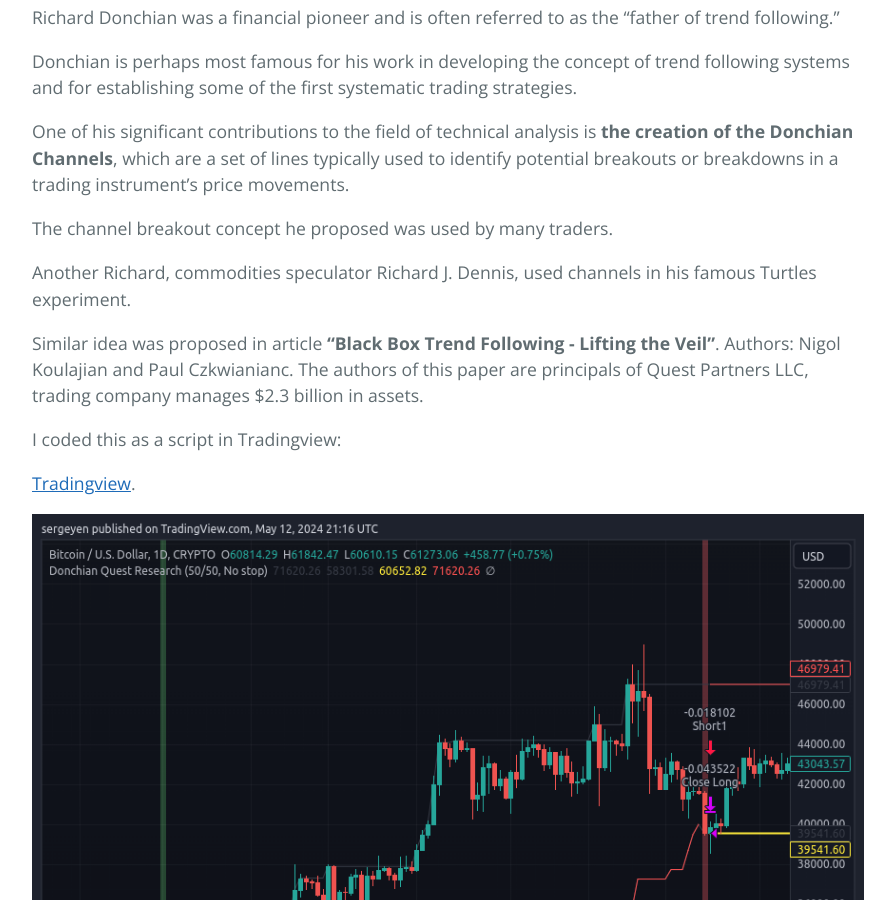
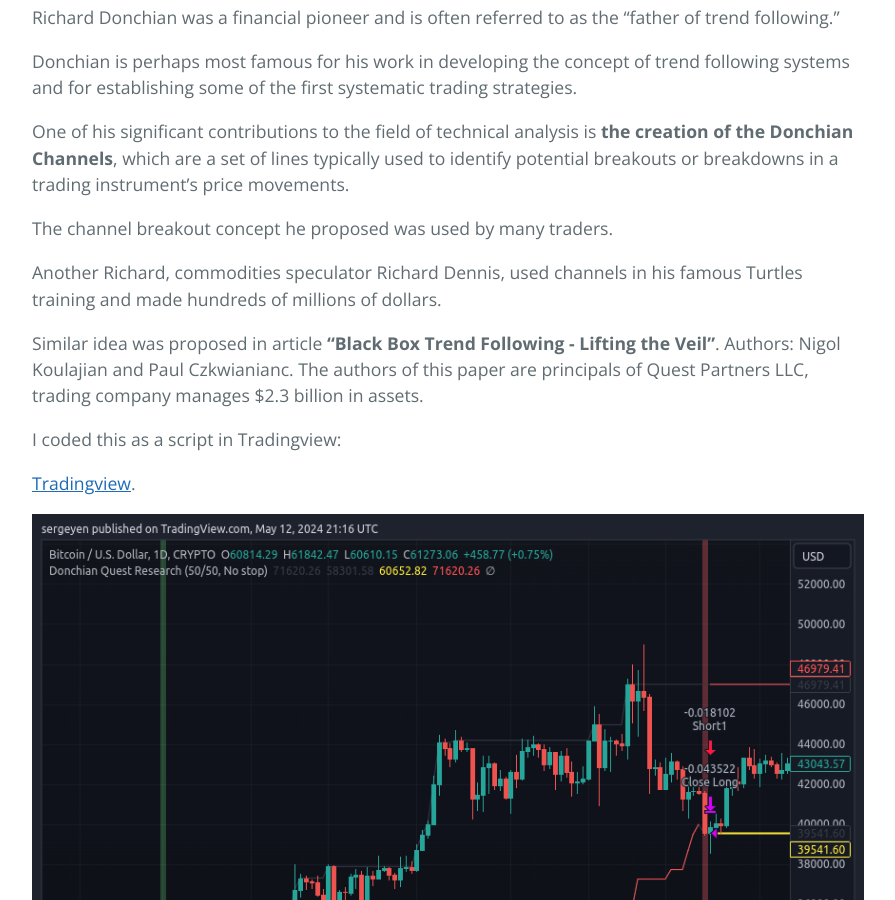
Before and after one commit to sergeyen7/sergeyen7.github.io, a Jekyll site: the page built from index.md, in a window 1280 px wide and 900 px high, scrolled down 1613 px. Shown: the whole window, without its empty margins (192-1087 px from the left). Built offline with Jekyll 4.4.1, drawn with Linux system fonts in a browser that asks for light colours; nearby versions of some CDN libraries.

Commit message:
Update index.md

```diff
--- a/index.md
+++ b/index.md
@@ -57,7 +57,7 @@ One of his significant contributions to the field of technical analysis is **the
 
 The channel breakout concept he proposed was used by many traders.
 
-Another Richard, commodities speculator Richard J. Dennis, used channels in his famous Turtles experiment.
+Another Richard, commodities speculator Richard Dennis, used channels in his famous Turtles training and made hundreds of millions of dollars.
 
 Similar idea was proposed in article **“Black Box Trend Following - Lifting the Veil”**. Authors: Nigol Koulajian and Paul Czkwianianc. The authors of this paper are principals of Quest Partners LLC, trading company manages $2.3 billion in assets.
 
```
